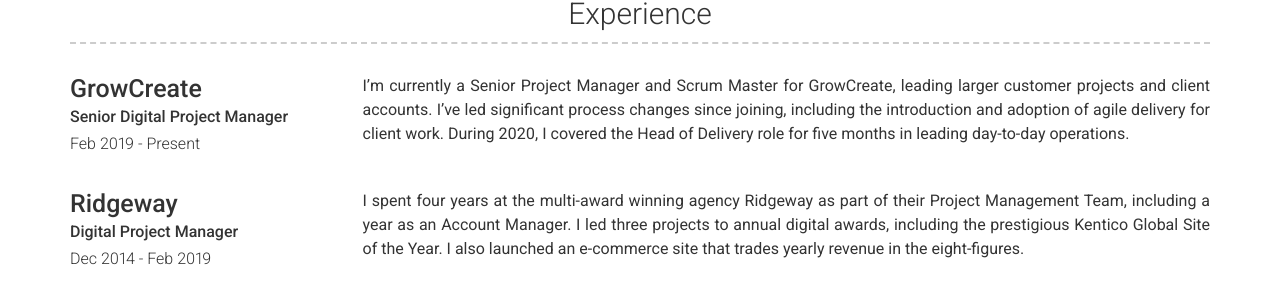
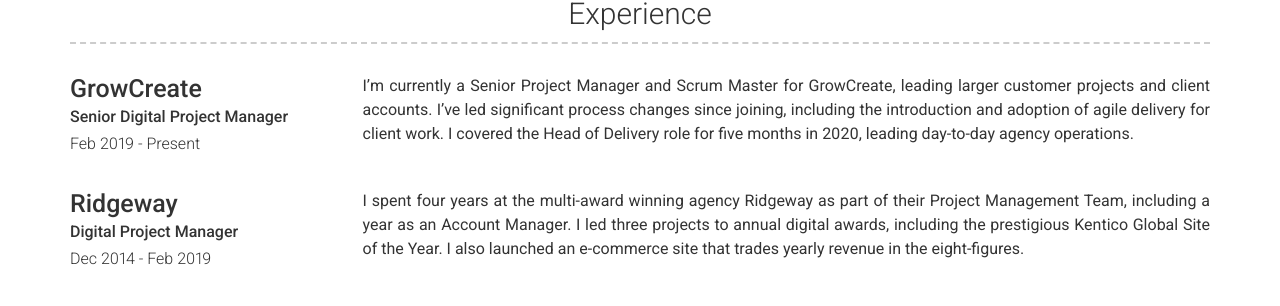
Before and after one commit to csgdavidson/Charlie-Davidson2, a Jekyll site: the page built from index.md, in a window 1280 px wide. Shown: the part 533-839 px from the top of the page. Built offline with Jekyll 4.4.1, drawn with Linux system fonts in a browser that asks for light colours; nearby versions of some CDN libraries.

Commit message:
Update experience.yml

```diff
--- a/_data/experience.yml
+++ b/_data/experience.yml
@@ -4,7 +4,7 @@
   job_title: Senior Digital Project Manager
   dates: Feb 2019 - Present
   description:
-    I’m currently a Senior Project Manager and Scrum Master for GrowCreate, leading larger customer projects and client accounts. I’ve led significant process changes since joining, including the introduction and adoption of agile delivery for client work. During 2020, I covered the Head of Delivery role for five months in leading day-to-day operations.
+    I’m currently a Senior Project Manager and Scrum Master for GrowCreate, leading larger customer projects and client accounts. I’ve led significant process changes since joining, including the introduction and adoption of agile delivery for client work. I covered the Head of Delivery role for five months in 2020, leading day-to-day agency operations.
 - company: Ridgeway
   job_title: Digital Project Manager
   dates: Dec 2014 - Feb 2019
```
